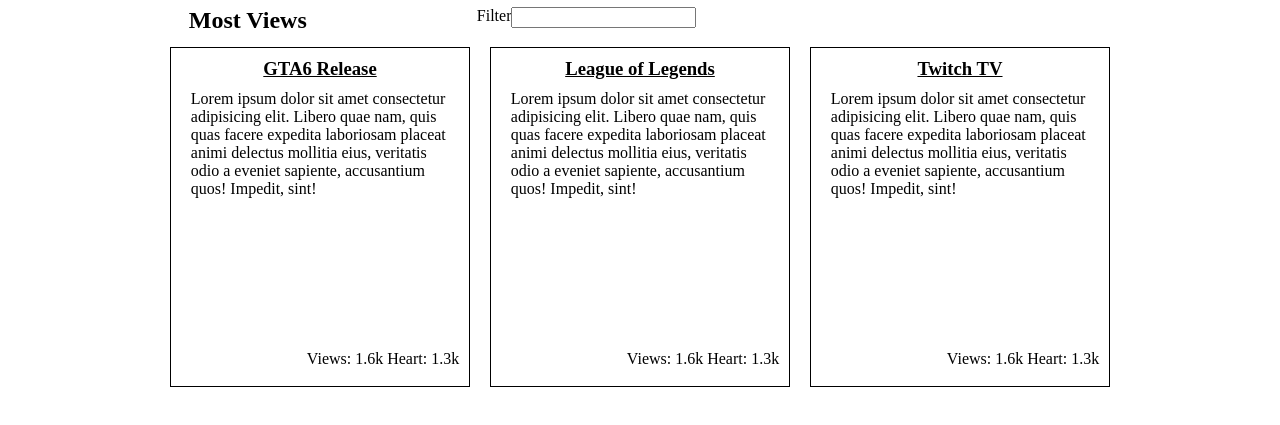
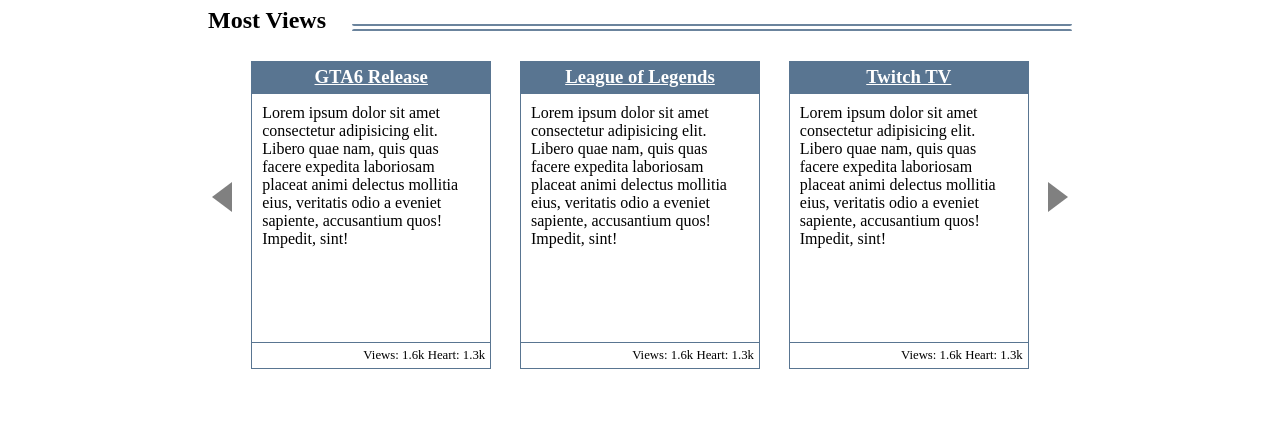
Before and after one commit to yewonJin/Vanila-Javascript, a website: page News/public/index.html in a window 1280 px wide. Shown: the part 53-478 px from the top of the page. Drawn offline with Linux system fonts and the light colour scheme.

Commit message:
News-second commit

```diff
--- a/News/public/index.html
+++ b/News/public/index.html
@@ -34,28 +34,36 @@
                 <section class="main_section">
                     <div class="title">
                         <h2>Most Views</h2>
-                        <div class="filter">Filter</div>
-                        <div class="search"><input type="text"></div>
+                        <div class="stripe">
+                            <div class="stripe_top"></div>
+                            <div class="stripe_bottom"></div>
+                        </div>
                     </div>
                     <div class="board">
-                        <div>
+                        <div class="arrow back"></div>
+                        <div class="a">
                             <h3>GTA6 Release</h3>
                             <div class="content">Lorem ipsum dolor sit amet consectetur adipisicing elit. Libero quae nam, quis quas facere expedita laboriosam placeat animi delectus mollitia eius, veritatis odio a eveniet sapiente, accusantium quos! Impedit, sint!</div>
                             <div class="footer">Views: 1.6k Heart: 1.3k</div>
                         </div>
-                        <div>
+                        <div class="b">
                             <h3>League of Legends</h3>
                             <div class="content">Lorem ipsum dolor sit amet consectetur adipisicing elit. Libero quae nam, quis quas facere expedita laboriosam placeat animi delectus mollitia eius, veritatis odio a eveniet sapiente, accusantium quos! Impedit, sint!</div>
                             <div class="footer">Views: 1.6k Heart: 1.3k</div>
                         </div>
-                        <div>
+                        <div class="c">
                             <h3>Twitch TV</h3>
                             <div class="content">Lorem ipsum dolor sit amet consectetur adipisicing elit. Libero quae nam, quis quas facere expedita laboriosam placeat animi delectus mollitia eius, veritatis odio a eveniet sapiente, accusantium quos! Impedit, sint!</div>
                             <div class="footer">Views: 1.6k Heart: 1.3k</div>
                         </div>
+                        <div class="d">
+                            <h3>Afreeca TV</h3>
+                            <div class="content">Lorem ipsum dolor sit amet consectetur adipisicing elit. Libero quae nam, quis quas facere expedita laboriosam placeat animi delectus mollitia eius, veritatis odio a eveniet sapiente, accusantium quos! Impedit, sint!</div>
+                            <div class="footer">Views: 1.6k Heart: 1.3k</div>
+                        </div>
+                        <div class="arrow next"></div>
                     </div>
                 </section>
-
                 <section>
 
                 </section>
--- a/News/public/script.js
+++ b/News/public/script.js
@@ -4,3 +4,36 @@
     const $narrow_menu = document.querySelector('.narrow_menu');
     $narrow_menu.classList.toggle('open');
 });
+
+// 브라우저 로딩되었을 때 board의 자식 표시, 나머지는 다 display: none 상태
+window.addEventListener('load', () => {
+    for(let i = 1; i < 4; i++) {
+        $board.children[i].style.display = "inline-block";
+    }
+})
+
+// main_section > board 애니메이션
+const $next_btn = document.querySelector('.arrow.next');
+const $back_btn = document.querySelector('.arrow.back');
+const $board = document.querySelector('.board');
+
+$next_btn.addEventListener('click', () => {
+    setTimeout(() => {
+        $board.children[1].style.opacity = "0";
+    }, 100);
+
+    setTimeout(() => {
+        $board.children[4].style.display = 'inline-block'
+        $board.children[1].style.display = 'none';
+        $board.children[4].style.opacity = "0";
+    }, 300);
+
+    setTimeout(() => {
+        $board.children[4].style.opacity = "1";
+    }, 600);
+});
+
+$back_btn.addEventListener('click', () => {
+    $board.children[1].style.display = 'inline-block';
+    $board.children[4].style.display = 'none'
+});
--- a/News/public/style.css
+++ b/News/public/style.css
@@ -1,3 +1,5 @@
+@import url(./styles/animation.css);
+
 html{
     height: 2000px;
 }
@@ -136,33 +138,88 @@
 
 .container > main > .main_section > .title > h2{
     display: inline-block;
-    width: 30%;
-    margin: 0px 0px 0px 3%;
+    width: 15%;
+    margin: 0px 0px 0px 5%;
 }
 
-.container > main > .main_section > .title > .filter {
-
+.container > main > .main_section > .title > .stripe {
+    display: flex;
+    flex-direction: column;
+    width: 75%;
 }
 
-.container > main > .main_section > .title > .content {
+.container > main > .main_section > .title > .stripe > div {
+    display: block;
+    width: 100%;
+    height: 90%;
+    border-radius: 2px;
+}
 
+.container > main > .main_section > .title > .stripe > .stripe_top {
+    border-bottom: 2px solid hsla(210, 30%, 40%, 0.8);
+    margin-bottom: 3px;
+}
+
+.container > main > .main_section > .title > .stripe > .stripe_bottom {
+    border-top: 2px solid hsla(210, 30%, 40%, 0.8);
 }
 
 .container > main > .main_section > .board {
     display: flex;
-    justify-content: space-around;
-    flex-wrap: wrap;
+    overflow: hidden;
+    justify-content: center;
+    flex-wrap: nowrap;
+    width: 100%;
     height: 85%;
 }
 
+
 .container > main > .main_section > .board > div {
-    display: inline-block;
-    border: 1px solid black;
-    width: 29%;
-    padding: 10px;
+    position: relative;
+    display: none;
+    border-radius: 8px;
+    margin: 1.5%;
+    width: 25%;
+    transition: all 0.3s;
 }
 
+
+.container > main > .main_section > .board > .arrow {
+    display: inline-block;
+    position: relative;
+    top: 140px;
+    padding: 0px;
+    margin: 0px;
+    width: 0px;
+    height: 0px;
+    border-left: 15px solid transparent;
+    border-right: 15px solid transparent;
+    border-bottom: 20px solid grey;
+    border-radius: 0px;
+    border-top: 0px;
+    transition: 0s;
+
+}
+
+.container > main > .main_section > .board > .arrow:hover {
+    transition: all 0.5s ease;
+    cursor: pointer;
+    border-bottom: 20px solid hsla(210, 30%, 40%, 0.9);
+}
+
+.container > main > .main_section > .board > .arrow.back   {
+    transform: rotate(270deg);
+}
+
+.container > main > .main_section > .board > .arrow.next   {
+    transform: rotate(90deg);
+}
+
+
 .container > main > .main_section > .board > div > h3 {
+    background-color: hsla(210, 30%, 40%, 0.9);
+    padding: 5px;
+    color: white;
     margin: 0px;
     text-align: center;
     text-decoration: underline;
@@ -170,16 +227,22 @@
 
 .container > main > .main_section > .board > div > .content {
     box-sizing: border-box;
+    border: 1px solid hsla(210, 30%, 40%, 0.9);
+    border-bottom: 0px;
     padding: 10px;
-    height: 85%;
+    height: 80%;
 }
 
 .container > main > .main_section > .board > div > .footer {
+    box-sizing: border-box;
+    border: 1px solid hsla(210, 30%, 40%, 0.9);
+    padding: 5px;
     text-align: right;
+    font-size: 0.8rem;
 }
 
 
-
+/* 반응형 */
 
 @media all and (max-width: 960px) {
     .container{
--- /dev/null
+++ b/News/public/styles/animation.css
@@ -0,0 +1,26 @@
+@keyframes animation {
+    from{
+    }
+    to{
+        transform: translateX(-200px);
+    }
+}
+
+@keyframes fadein {
+    from{
+        opacity: 0;
+    }
+    to{
+        opacity: 1;
+    }
+}
+
+
+@keyframes fadeout {
+    from{
+        opacity: 0;
+    }
+    to{
+        opacity: 1;
+    }
+}
```
